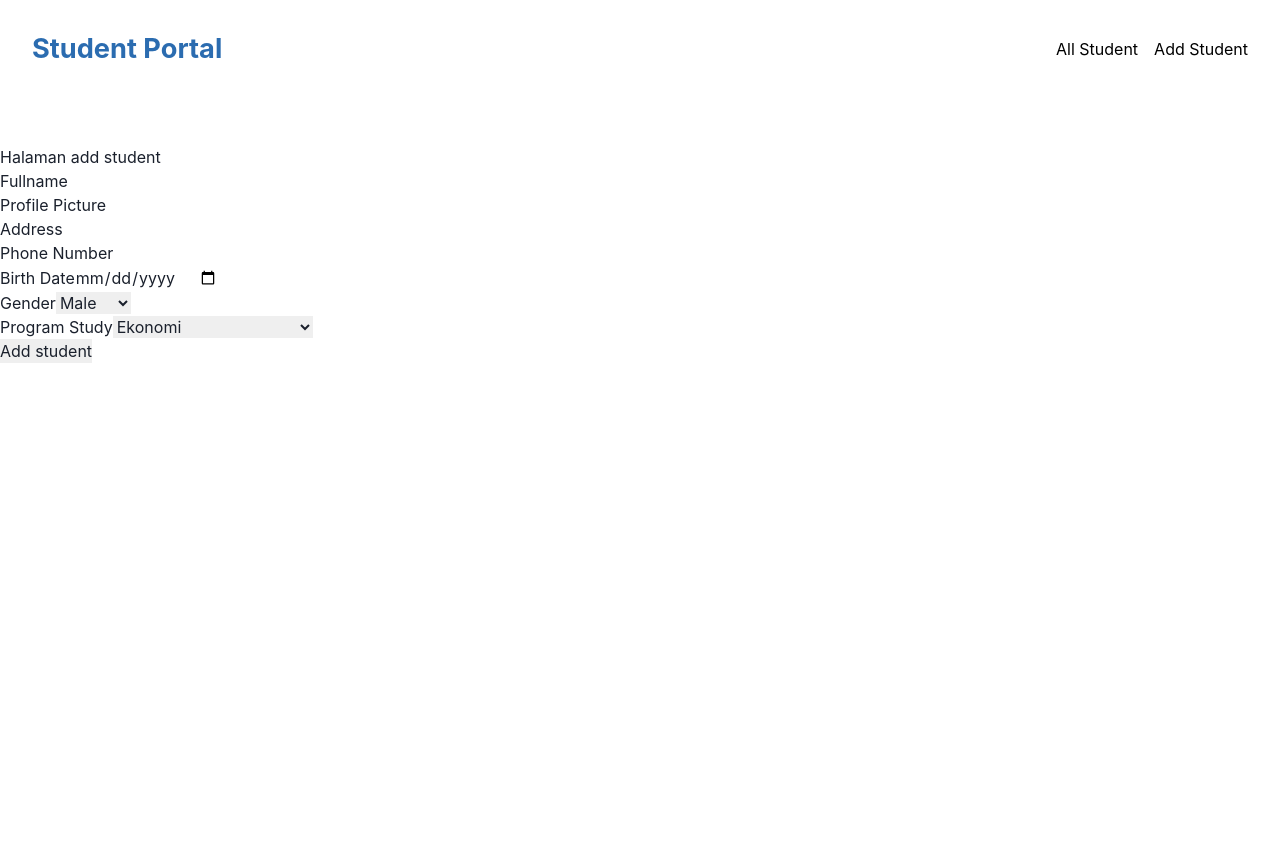
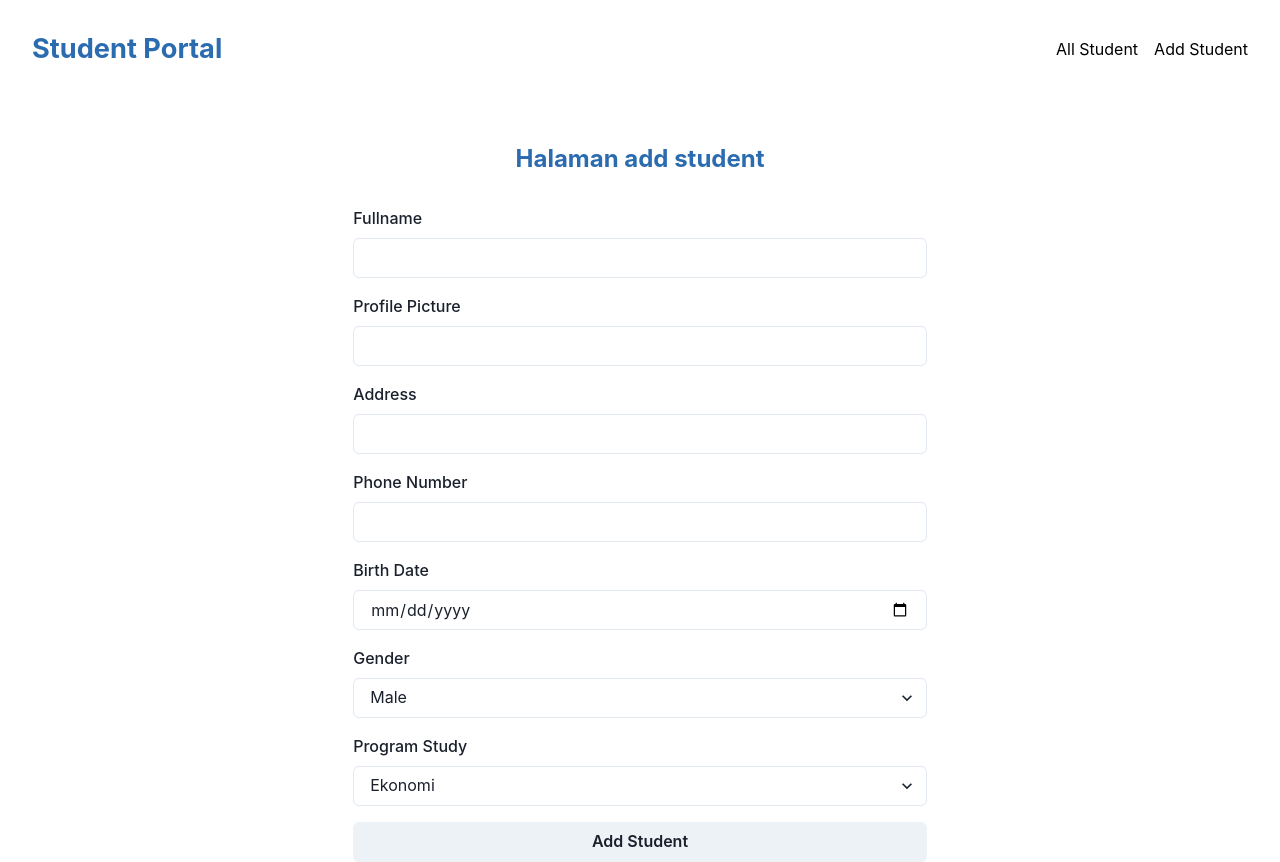
Before and after one commit to fauzanpr/student-portal-final, a React (Create React App) app: page /add in a window 1280 px wide. Before the commit the page ends 800 px from the top, so only its background shows below. Built offline with nearby package versions, Linux system fonts and the light colour scheme.

Commit message:
feat: add styling on add student (26 passed)

```diff
--- a/src/Routes/AddStudent.jsx
+++ b/src/Routes/AddStudent.jsx
@@ -2,6 +2,15 @@
 import { useState } from "react";
 import NavBar from "../components/Navbar";
 import { useNavigate } from "react-router-dom";
+import {
+  Button,
+  FormLabel,
+  Input,
+  Select,
+  Container,
+  Flex,
+  Heading,
+} from "@chakra-ui/react";
 
 const AddStudent = () => {
   // TODO: answer here
@@ -72,11 +81,21 @@ const AddStudent = () => {
     <>
       {/* TODO: answer here */}
       <NavBar />
-      <p>Halaman add student</p>
+      <Heading
+        as="h2"
+        textAlign="center"
+        mb="2rem"
+        fontSize="1.5rem"
+        color="blue.600"
+      >
+        Halaman add student
+      </Heading>
+      <Container>
         <form onSubmit={(e) => submitHandler(e)}>
+          <Flex direction="column" gap="1rem">
             <div>
-          <label htmlFor="fullname">Fullname</label>
-          <input
+              <FormLabel htmlFor="fullname">Fullname</FormLabel>
+              <Input
                 type="text"
                 data-testid="name"
                 value={fullname}
@@ -84,8 +103,8 @@ const AddStudent = () => {
               />
             </div>
             <div>
-          <label htmlFor="profilePicture">Profile Picture</label>
-          <input
+              <FormLabel htmlFor="profilePicture">Profile Picture</FormLabel>
+              <Input
                 type="text"
                 data-testid="profilePicture"
                 value={profilePicture}
@@ -93,8 +112,8 @@ const AddStudent = () => {
               />
             </div>
             <div>
-          <label htmlFor="address">Address</label>
-          <input
+              <FormLabel htmlFor="address">Address</FormLabel>
+              <Input
                 type="text"
                 data-testid="address"
                 value={address}
@@ -102,8 +121,8 @@ const AddStudent = () => {
               />
             </div>
             <div>
-          <label htmlFor="phoneNumber">Phone Number</label>
-          <input
+              <FormLabel htmlFor="phoneNumber">Phone Number</FormLabel>
+              <Input
                 type="text"
                 data-testid="phoneNumber"
                 value={phoneNumber}
@@ -111,8 +130,8 @@ const AddStudent = () => {
               />
             </div>
             <div>
-          <label htmlFor="date">Birth Date</label>
-          <input
+              <FormLabel htmlFor="date">Birth Date</FormLabel>
+              <Input
                 type="date"
                 data-testid="date"
                 value={birthDate}
@@ -120,8 +139,8 @@ const AddStudent = () => {
               />
             </div>
             <div>
-          <label htmlFor="gender">Gender</label>
-          <select
+              <FormLabel htmlFor="gender">Gender</FormLabel>
+              <Select
                 name="gender"
                 data-testid="gender"
                 value={gender}
@@ -129,11 +148,11 @@ const AddStudent = () => {
               >
                 <option value="Male">Male</option>
                 <option value="Female">Female</option>
-          </select>
+              </Select>
             </div>
             <div>
-          <label htmlFor="programStudy">Program Study</label>
-          <select
+              <FormLabel htmlFor="programStudy">Program Study</FormLabel>
+              <Select
                 name="programStudy"
                 id="input-prody"
                 data-testid="prody"
@@ -153,16 +172,27 @@ const AddStudent = () => {
                 <option value="Matematika">Matematika</option>
                 <option value="Fisika">Fisika</option>
                 <option value="Informatika">Informatika</option>
-          </select>
+              </Select>
             </div>
-        <input
+            <Button
               type="submit"
               value="Add student"
               id="add-btn"
               className="submit"
               data-testid="add-btn"
-        />
+            >
+              Add Student
+            </Button>
+          </Flex>
+          {/* <input
+          type="submit"
+          value="Add student"
+          id="add-btn"
+          className="submit"
+          data-testid="add-btn"
+        /> */}
         </form>
+      </Container>
     </>
   );
 };
```
Also changed, not shown: 1 other file (tests, documents, lock files or other folders). Lines whose indentation alone changed are shown as unchanged.
